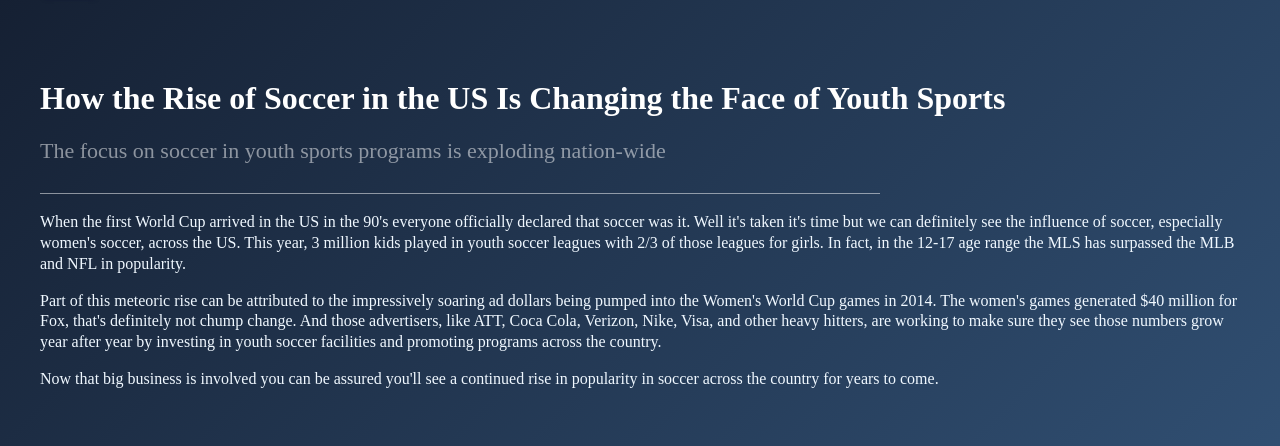
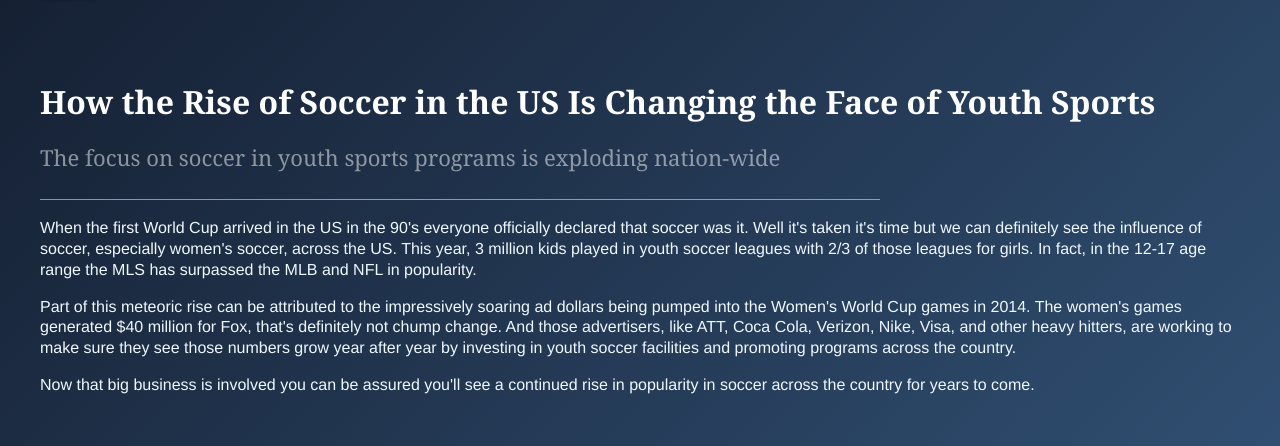
Before and after one commit to SarahRasi/SarahRasi.github.io, a plain HTML site: page codecademy/css_rules/index.html in a window 1280 px wide. Shown: the part 81-527 px from the top of the page. Drawn offline with Linux system fonts and the light colour scheme.

Commit message:
stage 3 font family hi h2 p

```diff
--- a/codecademy/css_rules/style.css
+++ b/codecademy/css_rules/style.css
@@ -7,6 +7,10 @@ body {
     background: linear-gradient(-45deg, #35577D, #141E30);
     margin: 0;
     padding: 0;
+  }
+
+  h1, h2 {
+    font-family: Georgia;
   }
 
   h1 {
@@ -32,6 +36,7 @@ body {
     line-height: 1.3em;
     text-align: left;
     width: 100%;
+    font-family: Helvetica;
   }
 
   .byline {
```
